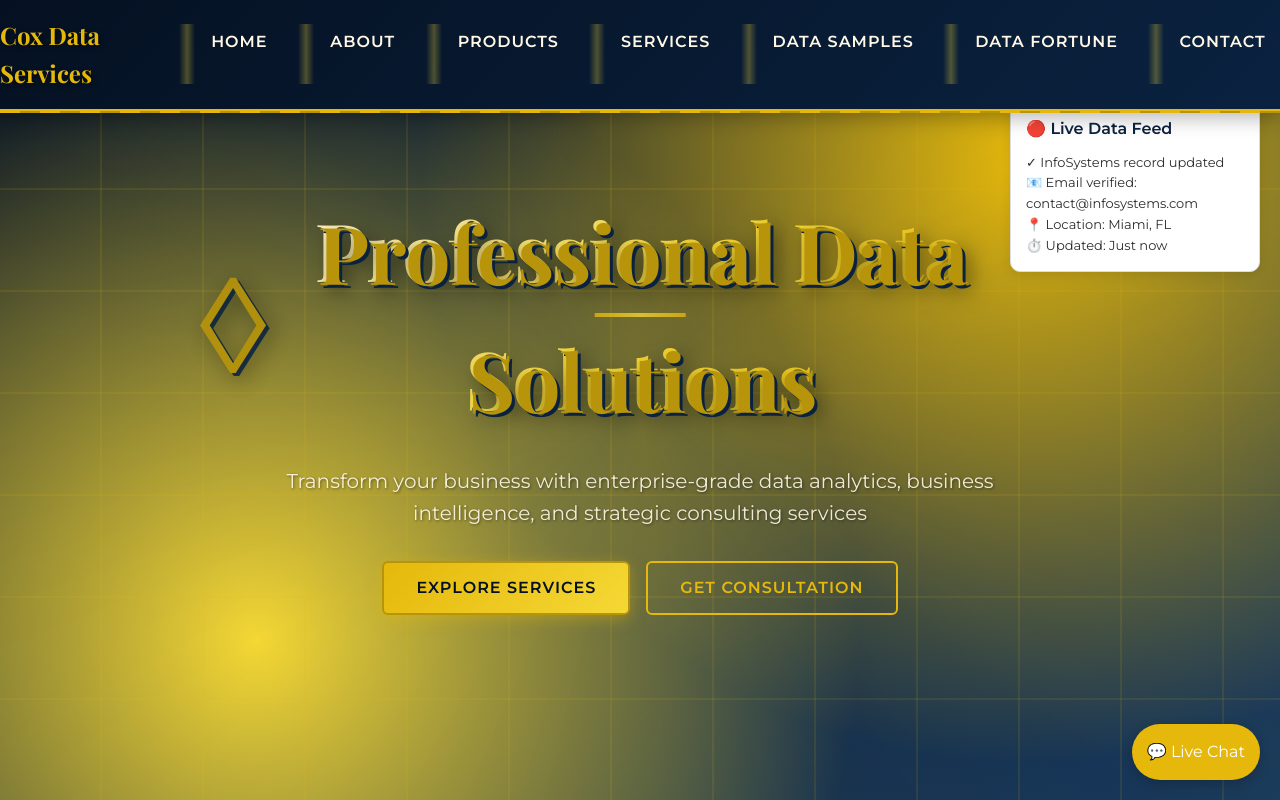
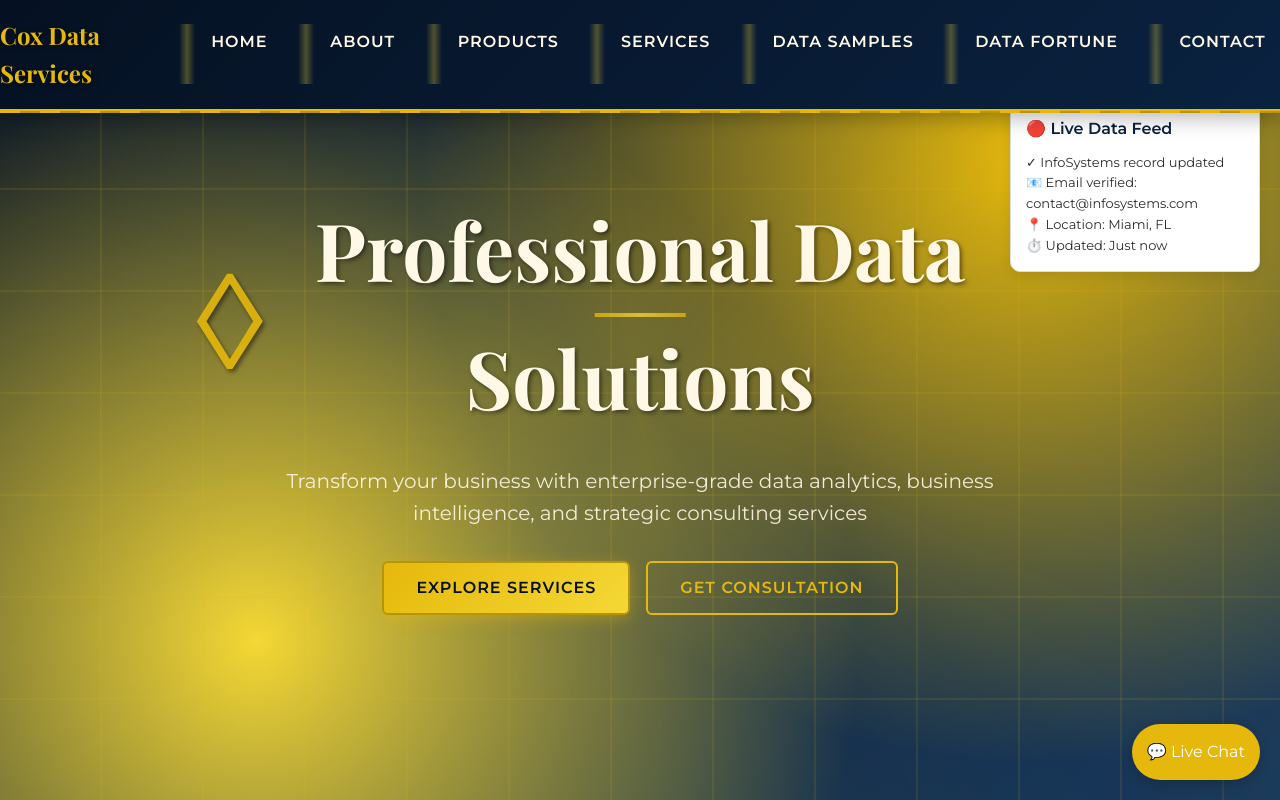
Before and after one commit to Nox-C/coxdataservices.github.io, a plain HTML site: page index.html in a window 1280 px wide. Shown: the top 800 px of the page. Drawn offline with nearby package versions, Linux system fonts and the light colour scheme; animation ran at ten frames a second.

Commit message:
Font smoothing fixes - crystal clear text

```diff
--- a/style.css
+++ b/style.css
@@ -76,6 +76,9 @@ body {
     color: var(--charcoal);
     background: var(--cream);
     min-height: 100vh;
+    -webkit-font-smoothing: antialiased;
+    -moz-osx-font-smoothing: grayscale;
+    text-rendering: optimizeLegibility;
 }
 
 .container {
@@ -249,14 +252,10 @@ body {
     font-family: var(--font-family-heading);
     font-weight: bold;
     margin-bottom: 1.5rem;
-    text-shadow:
-        3px 3px 0px var(--dark-gold),
-        6px 6px 0px var(--secondary),
-        9px 9px 20px rgba(0,0,0,0.5);
-    background: linear-gradient(135deg, var(--cream), var(--light-gold), var(--primary));
-    -webkit-background-clip: text;
-    -webkit-text-fill-color: transparent;
-    background-clip: text;
+    color: var(--cream);
+    text-shadow: 2px 2px 4px rgba(0,0,0,0.5);
+    -webkit-font-smoothing: antialiased;
+    -moz-osx-font-smoothing: grayscale;
 }
 
 .hero-subtitle {
@@ -264,7 +263,9 @@ body {
     margin-bottom: 2rem;
     opacity: 0.9;
     color: var(--cream);
-    text-shadow: 1px 1px 3px rgba(0,0,0,0.5);
+    text-shadow: none;
+    -webkit-font-smoothing: antialiased;
+    -moz-osx-font-smoothing: grayscale;
 }
 
 /* Cards with Art Deco Styling */
```
